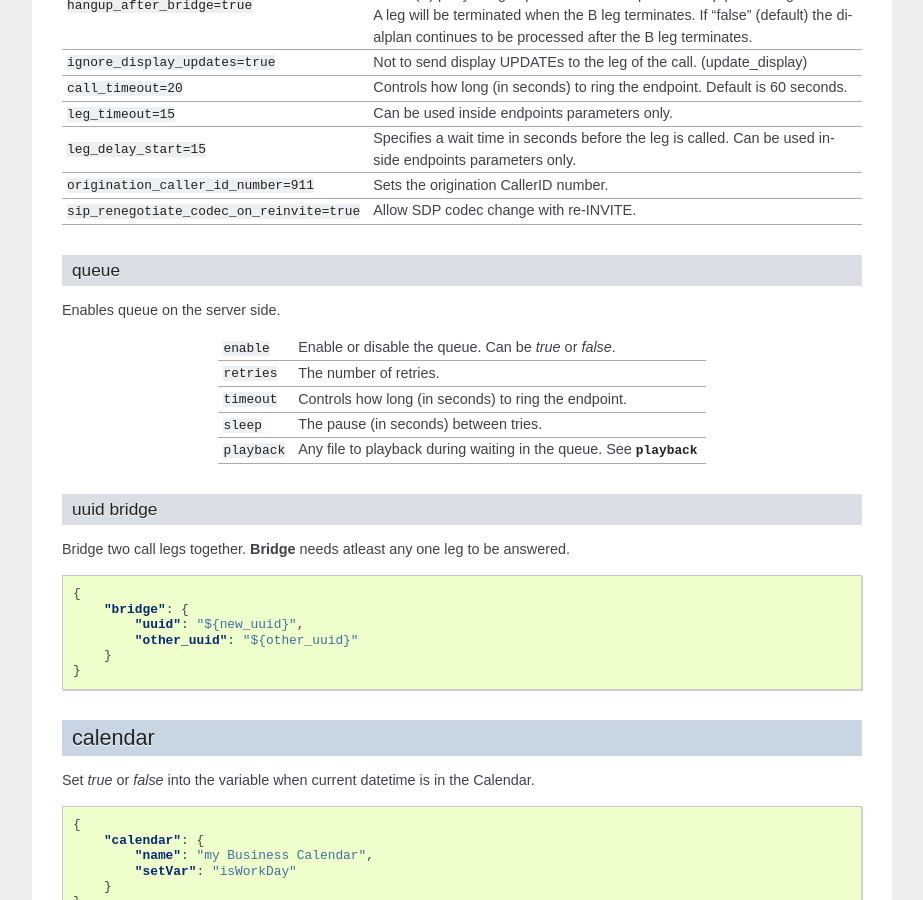
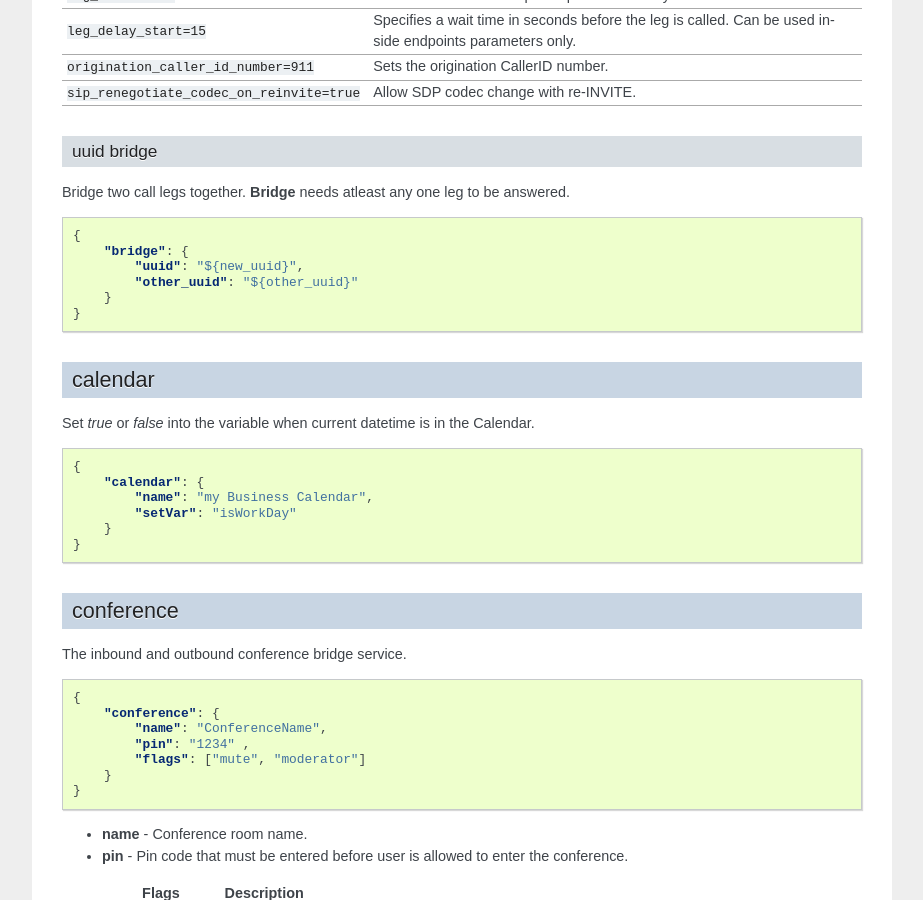
Before and after one commit to webitel/docs-en, a Sphinx documentation site: the page built from source/acr-applications.rst, in a window 1280 px wide and 900 px high, scrolled down 3468 px. Shown: the whole window, without its empty margins (198-1121 px from the left). Built offline with Sphinx 7.4.7, drawn with Linux system fonts in a browser that asks for light colours; some of the changed text lies outside the part shown.

Commit message:
removed queue from the bridge

```diff
--- a/source/acr-applications.rst
+++ b/source/acr-applications.rst
@@ -146,16 +146,6 @@
             "strategy": "multiple",
             "pickup": "mygroup",
             "codecs": ["G729", "PCMA"],
-            "queue": {
-                "enable": false,
-                "retries": 10,
-                "timeout": 15,
-                "sleep": 5,
-                "playback": {
-                    "name": "my-MOH-file.wav",
-                    "type": "wav"
-                }
-            },
             "parameters": ["instant_ringback=true"],
             "endpoints": [
                 {
@@ -237,23 +229,6 @@
 +--------------------------------------------+-------------------------------------------------------------------------------------+
 | ``sip_renegotiate_codec_on_reinvite=true`` | Allow SDP codec change with re-INVITE.                                              |
 +--------------------------------------------+-------------------------------------------------------------------------------------+
-
-queue
-+++++
-
-Enables queue on the server side.
-
-+-----------------+--------------------------------------------------------------------------+
-| ``enable``      | Enable or disable the queue. Can be `true` or `false`.                   |
-+-----------------+--------------------------------------------------------------------------+
-| ``retries``     | The number of retries.                                                   |
-+-----------------+--------------------------------------------------------------------------+
-| ``timeout``     | Controls how long (in seconds) to ring the endpoint.                     |
-+-----------------+--------------------------------------------------------------------------+
-| ``sleep``       | The pause (in seconds) between tries.                                    |
-+-----------------+--------------------------------------------------------------------------+
-| ``playback``    | Any file to playback during waiting in the queue. See :py:mod:`playback` |
-+-----------------+--------------------------------------------------------------------------+
 
 uuid bridge
 +++++++++++
```
Also changed, not shown: other parts of source/acr-applications.rst (+2 -0 lines).
